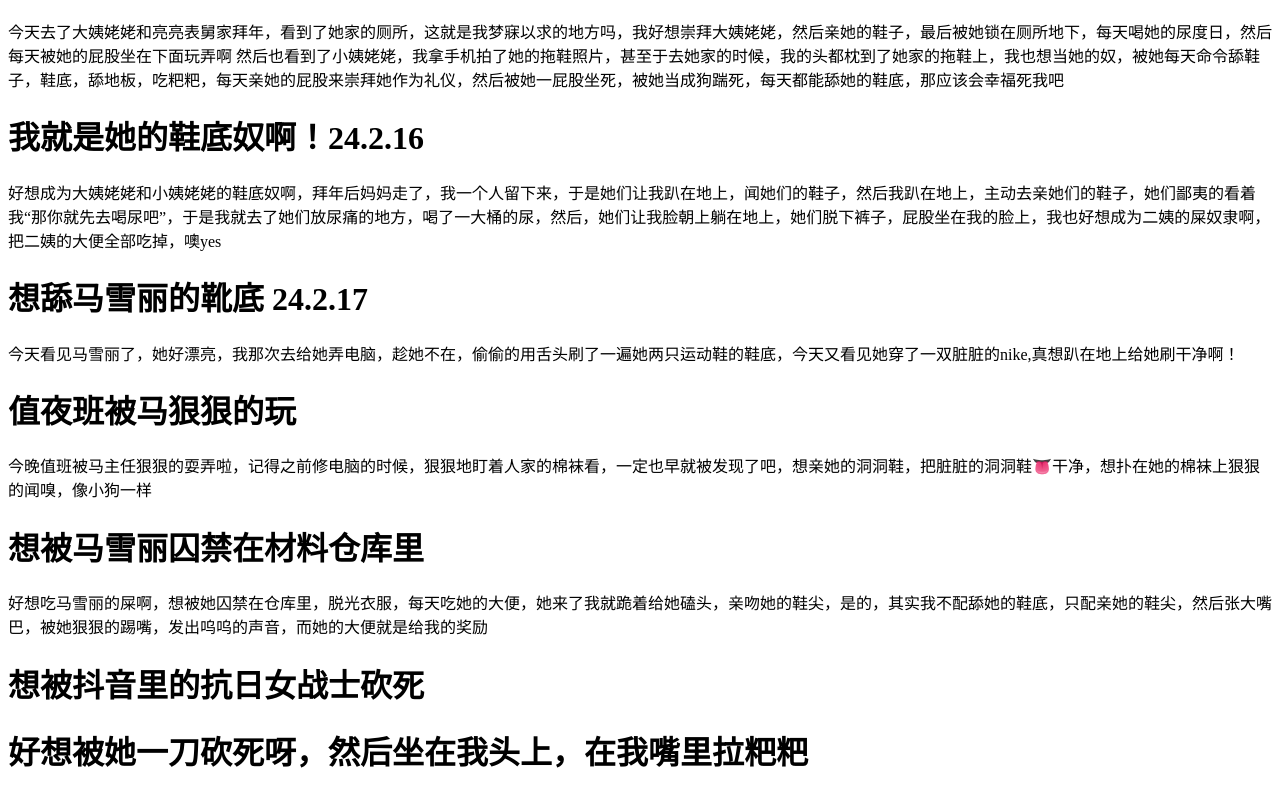
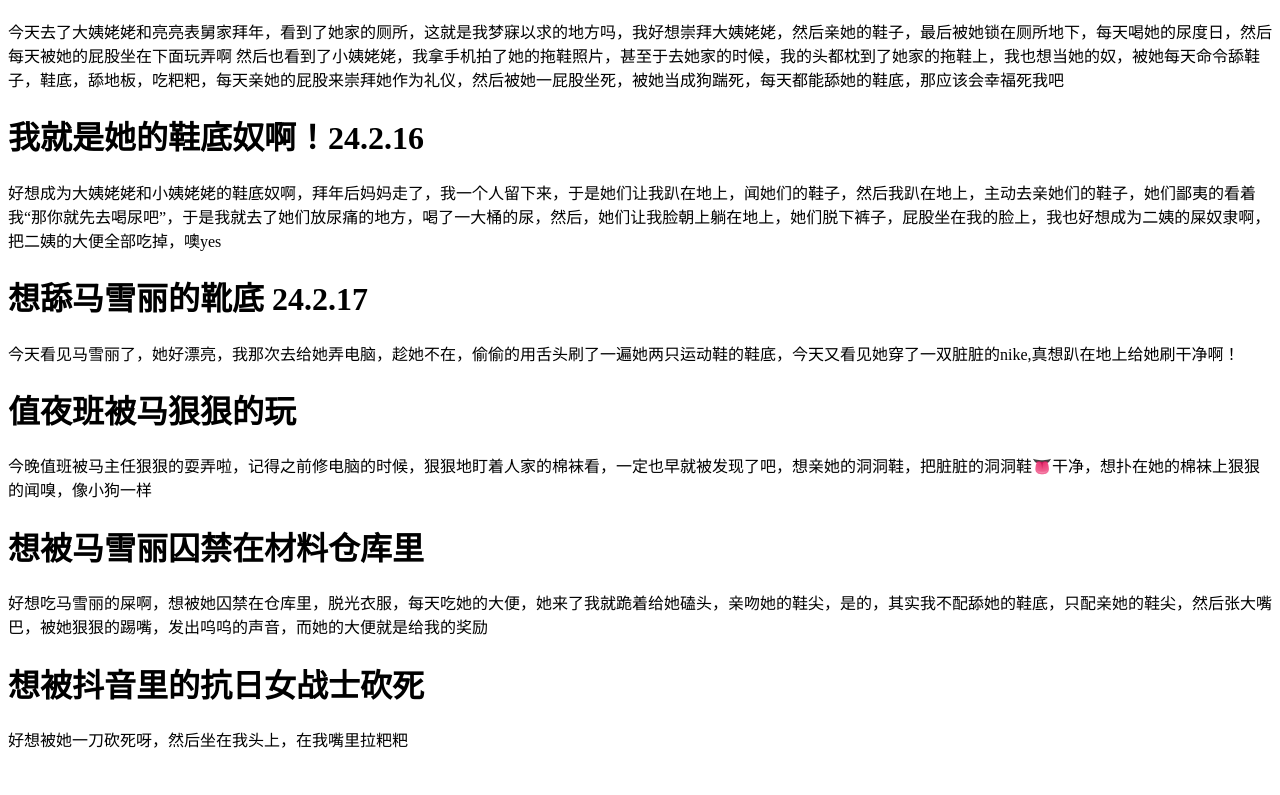
Before and after one commit to juniordhnr/juniordhnr.github.io, a plain HTML site: page index.html in a window 1280 px wide. Shown: the part 837-1632 px from the top of the page. After the commit the page ends 1596 px from the top, so only its background shows below. Drawn offline with Linux system fonts and the light colour scheme.

Commit message:
更新 index.html

```diff
--- a/index.html
+++ b/index.html
@@ -24,6 +24,6 @@ ps :今天上楼划到的时候，又看见JXy的脚蹬了，脏的一批，，
 <h1>值夜班被马狠狠的玩</h1>
 今晚值班被马主任狠狠的耍弄啦，记得之前修电脑的时候，狠狠地盯着人家的棉袜看，一定也早就被发现了吧，想亲她的洞洞鞋，把脏脏的洞洞鞋👅干净，想扑在她的棉袜上狠狠的闻嗅，像小狗一样
 <h1>想被马雪丽囚禁在材料仓库里</h1>
-    好想吃马雪丽的屎啊，想被她囚禁在仓库里，脱光衣服，每天吃她的大便，她来了我就跪着给她磕头，亲吻她的鞋尖，是的，其实我不配舔她的鞋底，只配亲她的鞋尖，然后张大嘴巴，被她狠狠的踢嘴，发出呜呜的声音，而她的大便就是给我的奖励
-    <h1>想被抖音里的抗日女战士砍死<h1>
-    好想被她一刀砍死呀，然后坐在我头上，在我嘴里拉粑粑
+好想吃马雪丽的屎啊，想被她囚禁在仓库里，脱光衣服，每天吃她的大便，她来了我就跪着给她磕头，亲吻她的鞋尖，是的，其实我不配舔她的鞋底，只配亲她的鞋尖，然后张大嘴巴，被她狠狠的踢嘴，发出呜呜的声音，而她的大便就是给我的奖励
+<h1>想被抖音里的抗日女战士砍死</h1>
+好想被她一刀砍死呀，然后坐在我头上，在我嘴里拉粑粑
```
